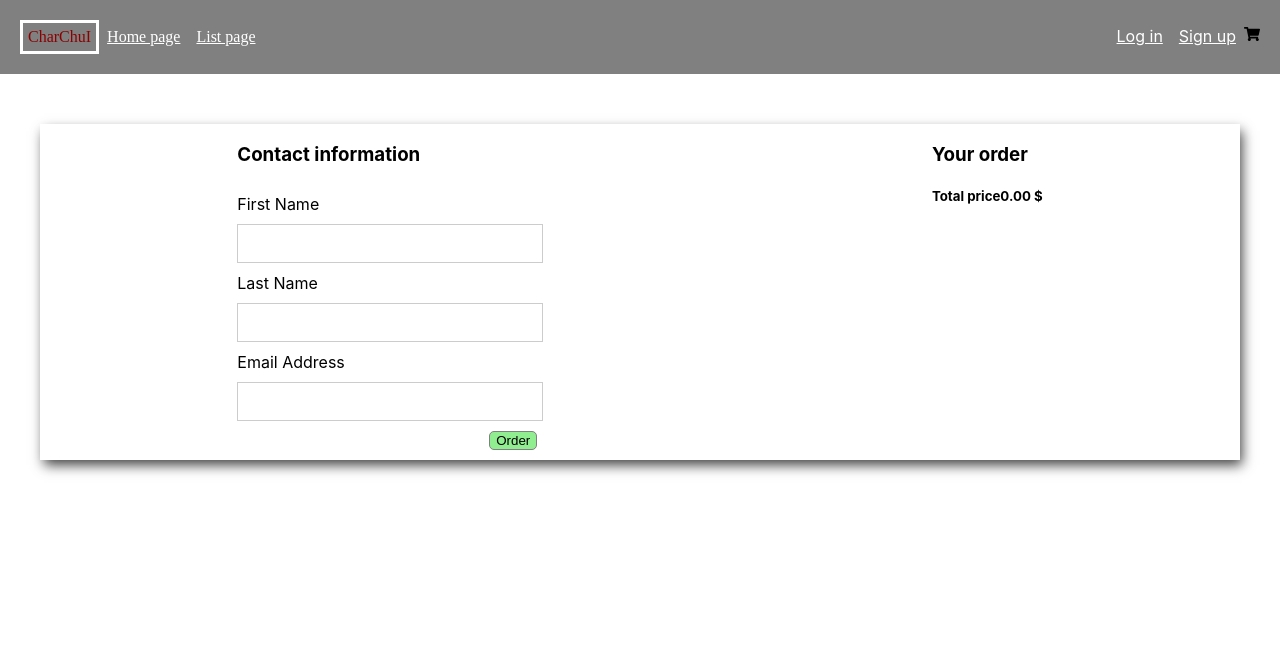
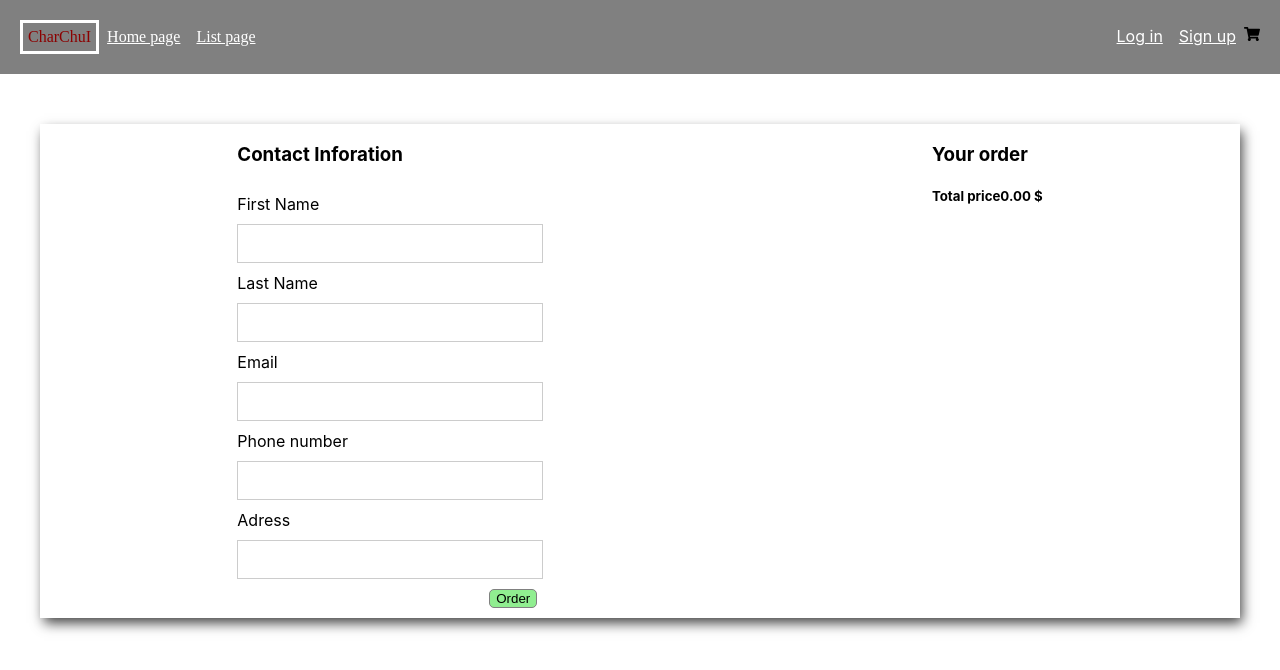
Before and after one commit to ChudinAndrew/fake-store-Test-task, a React (Create React App) app: page /order in a window 1280 px wide. Shown: the top 670 px of the page. Built offline with nearby package versions, Linux system fonts and the light colour scheme.

Commit message:
fixed some bags

```diff
--- a/src/modules/App/App.tsx
+++ b/src/modules/App/App.tsx
@@ -8,16 +8,18 @@ import ProductInfo from "../ProductInfo/ProductInfo";
 import Order from "../Order/Order";
 import SignUp from "../SignUp/SignUp";
 import LogIn from "../LogIn/LogIn";
+import OrderC from "../Order/Order copy";
 
 function App() {
   return (
     <AppWrpapper>
       <Header />
       <Routes>
+        <Route path="/" element={<ListPage />} />
         <Route path="/home/*" element={<HomePage />} />
         <Route path="/pagelist/*" element={<ListPage />} />
         <Route path="/product/:id" element={<ProductInfo />} />
-        <Route path="/order/" element={<Order />} />
+        <Route path="/order/" element={<OrderC />} />
         <Route path="/signup/" element={<SignUp />} />
         <Route path="/login/" element={<LogIn />} />
       </Routes>
--- a/src/modules/Header/Header.tsx
+++ b/src/modules/Header/Header.tsx
@@ -50,15 +50,24 @@ const Header: FC = () => {
         </NavLink>
       </HeaderBar>
       <ShopButton>
-        <NavLink to='login' className="link">Log in</NavLink>
-        <NavLink to='signup' className="link">Sign up</NavLink>
+        <NavLink to="login" className="link">
+          Log in
+        </NavLink>
+        <NavLink to="signup" className="link">
+          Sign up
+        </NavLink>
         <FaShoppingCart
           onClick={() => setCartOpen((cartOpen = !cartOpen))}
-          className={`shop-btn ${cartOpen && "active"}`}
+          className={`shop-btn ${cartOpen && "active"}
+          `}
         />
       </ShopButton>
       {cartOpen && (
-        <div className="cart-shop">
+        <div
+          tabIndex={1}
+          onBlur={() => setCartOpen(false)}
+          className="cart-shop"
+        >
           <div>{cartList}</div>
           {cart?.length > 0 && (
             <div>
--- a/src/modules/LogIn/LogIn.tsx
+++ b/src/modules/LogIn/LogIn.tsx
@@ -6,7 +6,9 @@ const LoginValidation = object().shape({
   email: string()
     .required("Valid email required")
     .email("Valid email required"),
-  password: string().min(8, "Required").required("Required"),
+  password: string()
+    .min(8, "Password must be min 8 symbols!")
+    .required("Password must be min 8 symbols!"),
 });
 
 const Input = ({ name, label, ...props }: any) => {
--- /dev/null
+++ b/src/modules/Order/Order copy.tsx
@@ -0,0 +1,152 @@
+import { Formik } from "formik";
+import { FC, useState } from "react";
+import { useSelector } from "react-redux";
+import { RootState } from "../../redux/redux-store";
+import {
+  FormikWrapper,
+  OrderItems,
+  OrderWrapper,
+  ErrorMess,
+} from "./orderStyles";
+import { object, string, ref } from "yup";
+
+interface ICartList {
+  title: string;
+  image: string;
+  price: number;
+  id: number;
+}
+
+const OrderValidation = object().shape({
+  email: string()
+    .required("Valid email required")
+    .email("Valid email required"),
+});
+
+const CartOrder = ({ image, price }: ICartList) => {
+  let [count, setCount] = useState(1);
+  let priceC = count * price;
+
+  return (
+    <OrderItems>
+      <div>
+        <img className="order-image" src={image} />
+      </div>
+      <div className="count-button">
+        <button onClick={() => setCount(count + 1)}>+</button> {count}{" "}
+        <button disabled={count < 2} onClick={() => setCount(count - 1)}>
+          -
+        </button>
+      </div>
+      <div className="item-price">{priceC.toFixed(2)} $</div>
+    </OrderItems>
+  );
+};
+
+const OrderC: FC = () => {
+  const { cart } = useSelector(({ product }: RootState) => ({
+    cart: product.cart,
+  }));
+  let totalPrice = 0;
+  for (let i = 0; i < cart.length; i++) {
+    totalPrice = totalPrice + cart[i].price;
+  }
+
+  const cartOrderList = cart.map((el: any) => (
+    <CartOrder key={el.id} {...el} />
+  ));
+
+  return (
+    <OrderWrapper>
+      <Formik
+        initialValues={{
+          firstName: "",
+          lastName: "",
+          email: "",
+          number: "",
+          adress: "",
+          orderStatus: "Order accepted",
+        }}
+        validationSchema={OrderValidation}
+        onSubmit={(values, { setSubmitting }) => {
+          alert(JSON.stringify(values, null, 2));
+          setSubmitting(false);
+        }}
+      >
+        {({
+          values,
+          errors,
+          touched,
+          handleChange,
+          handleBlur,
+          handleSubmit,
+          isSubmitting,
+          /* and other goodies */
+        }) => (
+          <FormikWrapper className="formik" onSubmit={handleSubmit}>
+            <h3>Contact Inforation</h3>
+            <label>First Name</label>
+            <input
+              type="text"
+              name="firstName"
+              onChange={handleChange}
+              onBlur={handleBlur}
+              value={values.firstName}
+            />
+            {errors.firstName && touched.firstName && errors.firstName}
+
+            <label>Last Name</label>
+            <input
+              type="text"
+              name="lastName"
+              onChange={handleChange}
+              onBlur={handleBlur}
+              value={values.lastName}
+            />
+            {errors.lastName && touched.lastName && errors.lastName}
+            <label>Email</label>
+            <input
+              type="email"
+              name="email"
+              onChange={handleChange}
+              onBlur={handleBlur}
+              value={values.email}
+            />
+            {errors.email && touched.email && errors.email}
+            <label>Phone number</label>
+            <input
+              type="text"
+              name="number"
+              onChange={handleChange}
+              onBlur={handleBlur}
+              value={values.number}
+            />
+            {errors.number && touched.number && errors.email}
+            <label>Adress</label>
+            <input
+              type="adress"
+              name="adress"
+              onChange={handleChange}
+              onBlur={handleBlur}
+              value={values.adress}
+            />
+            {errors.adress && touched.adress && errors.adress}
+            <button type="submit" disabled={isSubmitting}>
+              Order
+            </button>
+          </FormikWrapper>
+        )}
+      </Formik>
+
+      <div>
+        <h3>Your order</h3>
+        <div>{cartOrderList}</div>
+        <h5 className="total-price">
+          Total price <b>{totalPrice.toFixed(2)} $</b>
+        </h5>
+      </div>
+    </OrderWrapper>
+  );
+};
+
+export default OrderC;
--- a/src/modules/Order/Order.tsx
+++ b/src/modules/Order/Order.tsx
@@ -3,6 +3,7 @@ import { FC, useState } from "react";
 import { useSelector } from "react-redux";
 import { RootState } from "../../redux/redux-store";
 import { FormikWrapper, OrderItems, OrderWrapper } from "./orderStyles";
+import { object, string, ref } from "yup";
 
 interface ICartList {
   title: string;
@@ -10,6 +11,18 @@ interface ICartList {
   price: number;
   id: number;
 }
+
+const OrderValidation = object().shape({
+  email: string()
+    .required("Valid email required")
+    .email("Valid email required"),
+  number: string()
+    .min(8, "Password must be min 8 symbols!")
+    .required("Password must be min 8 symbols!"),
+  adress: string()
+    .required("Please confirm your password")
+    .oneOf([ref("password")], "Passwords do not match"),
+});
 
 const CartOrder = ({ image, price }: ICartList) => {
   let [count, setCount] = useState(1);
@@ -48,10 +61,15 @@ const Order: FC = () => {
       firstName: "",
       lastName: "",
       email: "",
+      number: "",
+      adress: "",
+      orderStatus: "Order accepted",
     },
+
     onSubmit: (values) => {
       alert(JSON.stringify(values, null, 2));
     },
+    validationSchema: { OrderValidation },
   });
   return (
     <OrderWrapper>
@@ -83,6 +101,22 @@ const Order: FC = () => {
           onChange={formik.handleChange}
           value={formik.values.email}
         />
+        <label htmlFor="number">Phone number</label>
+        <input
+          id="number"
+          name="number"
+          type="text"
+          onChange={formik.handleChange}
+          value={formik.values.number}
+        />
+        <label htmlFor="adress">Address</label>
+        <input
+          id="adress"
+          name="adress"
+          type="text"
+          onChange={formik.handleChange}
+          value={formik.values.adress}
+        />
 
         <button type="submit">Order</button>
       </FormikWrapper>
--- a/src/modules/Order/orderStyles.ts
+++ b/src/modules/Order/orderStyles.ts
@@ -8,9 +8,9 @@ export const OrderWrapper = styled.div`
   -webkit-box-shadow: 3px 6px 12px -1px rgba(0, 0, 0, 0.75);
   -moz-box-shadow: 3px 6px 12px -1px rgba(0, 0, 0, 0.75);
   box-shadow: 3px 6px 12px -1px rgba(0, 0, 0, 0.75);
-  .total-price{
-    display:flex;
-    justify-content:space-between;
+  .total-price {
+    display: flex;
+    justify-content: space-between;
   }
 `;
 
@@ -27,20 +27,20 @@ export const OrderItems = styled.div`
   .item-price {
   }
   .order-image {
-    justify-items:right;
+    justify-items: right;
     max-width: 50px;
     width: 100%;
     /* margin: 5px 100px 5px auto; */
   }
-  .count-button{
-    >button{
-      border:0;
-      font-size:20px;
-      background-color:white;
-      width:50px;
-      height:50px;
-      :hover{
-        background-color:#ebf3f7;
+  .count-button {
+    > button {
+      border: 0;
+      font-size: 20px;
+      background-color: white;
+      width: 50px;
+      height: 50px;
+      :hover {
+        background-color: #ebf3f7;
       }
     }
   }
@@ -58,7 +58,7 @@ export const FormikWrapper = styled.form`
   width: 300px;
   display: flex;
   flex-direction: column;
-  margin:auto 0;
+  margin: auto 0;
   /* align-items: center; */
 
   > input {
@@ -67,20 +67,24 @@ export const FormikWrapper = styled.form`
     border: 1px solid #ccc;
     background-color: #fff;
   }
-  >label{
-    margin:10px 0;
+  > label {
+    margin: 10px 0;
   }
-  >button{
-    align-self:flex-end;
+  > button {
+    align-self: flex-end;
     margin: 10px 0;
-    background-color:lightgreen;
+    background-color: lightgreen;
     border: 1px solid gray;
-    border-radius:5px;
-    transition:color, transform 500ms ease ;
-
+    border-radius: 5px;
+    transition: color, transform 500ms ease;
   }
-  >button:hover{
-    background-color:greenyellow;
-    transform:scale(1.2)
+  > button:hover {
+    background-color: greenyellow;
+    transform: scale(1.2);
   }
 `;
+export const ErrorMess = styled.p`
+  color: red;
+  font-size: 12px;
+  line-height: 16px;
+`;
```
Also changed, not shown: src/modules/SignUp/SignUp.tsx (+1 -82 lines).
